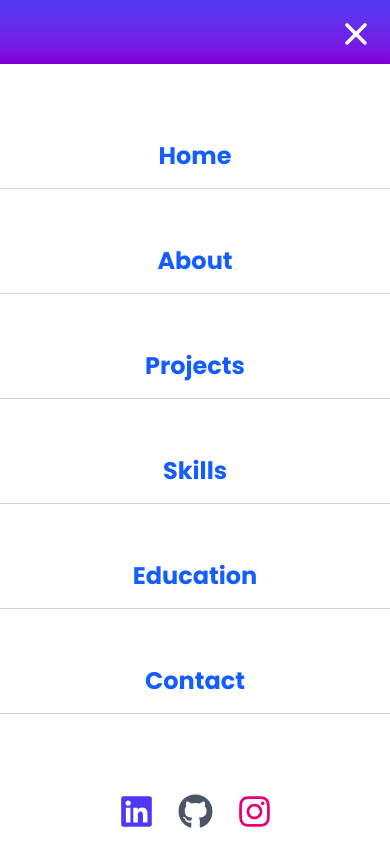
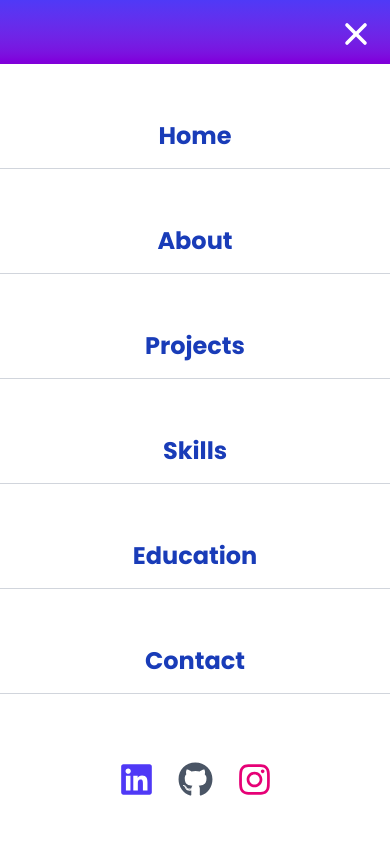
Before and after one commit to aryanverma98/portfolio, a React (Vite) app: page / in a window 390 px wide. Both pictures are taken after a click on the button "Open menu". Shown: the top 844 px of the page. Built offline with nearby package versions, Linux system fonts and the light colour scheme.

Commit message:
Update Navbar.jsx

```diff
--- a/components/Navbar.jsx
+++ b/components/Navbar.jsx
@@ -95,7 +95,7 @@ const Navbar = () => {
               </button>
 
               {/* Sidebar links */}
-              <nav className="mt-16 flex flex-col py-15 gap-10 items-center h-250 ">
+              <nav className="mt-16 flex flex-col py-10 gap-10 items-center h-250 ">
                 {navItems.map((item, index) => (
                   <motion.a
                     key={item}
@@ -108,14 +108,14 @@ const Navbar = () => {
                       type: "spring",
                       stiffness: 120,
                     }}
-                    className="flex items-center justify-center w-full text-center text-2xl font-bold text-blue-600 py-4 border-b border-gray-300 transition-colors"
+                    className="flex items-center justify-center w-full text-center text-2xl font-bold text-blue-800 py-4 border-b border-gray-300 transition-colors"
                   >
                     {item}
                   </motion.a>
                 ))}
 
                 {/* ✅ Social Media Icons below Contact */}
-                <div className="flex justify-center gap-6 mt-10  ">
+                <div className="flex justify-center gap-6 mt-7  ">
                   <motion.a
                     href="https://www.linkedin.com/in/aryan-verma-7545a4303"
                     target="_blank"
```
